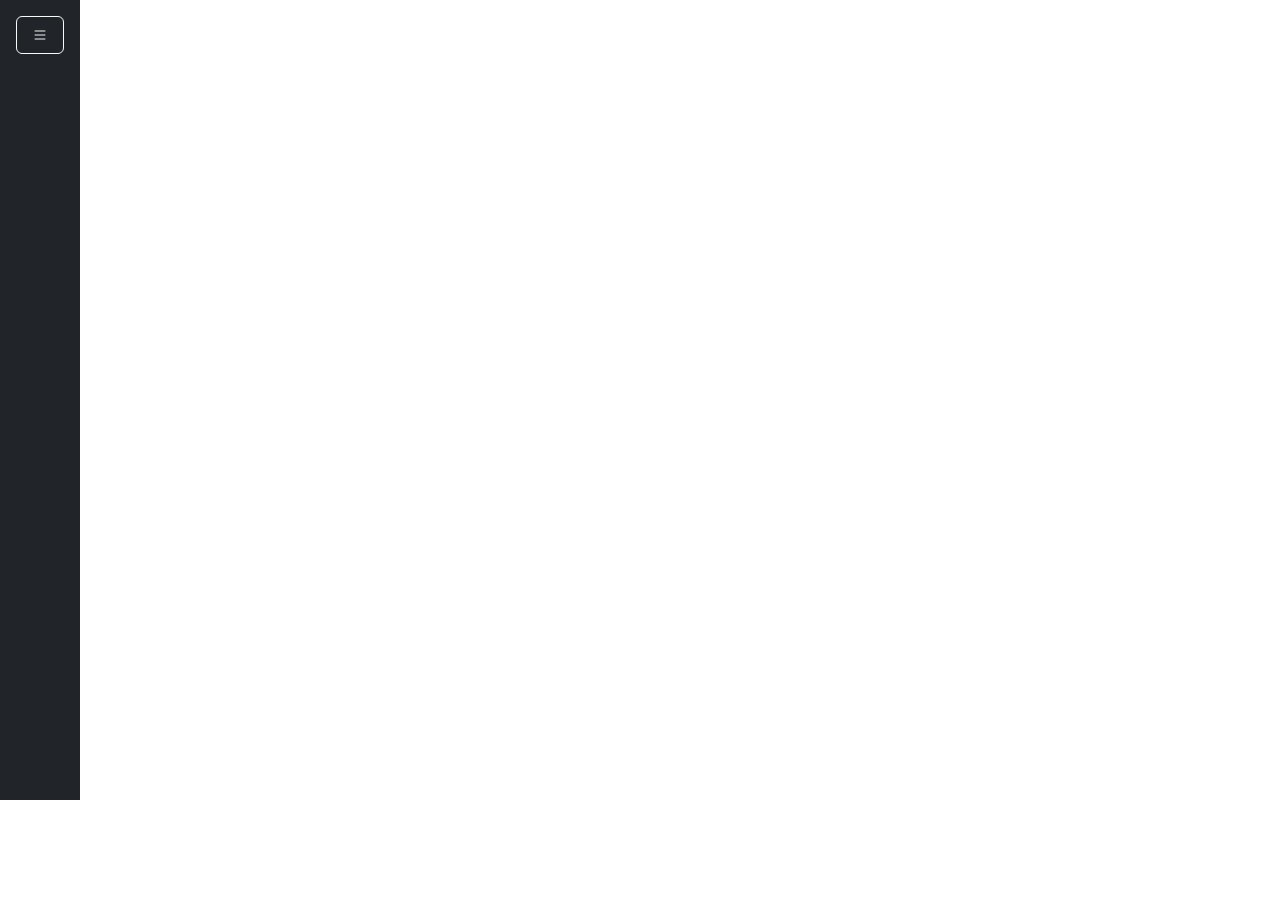
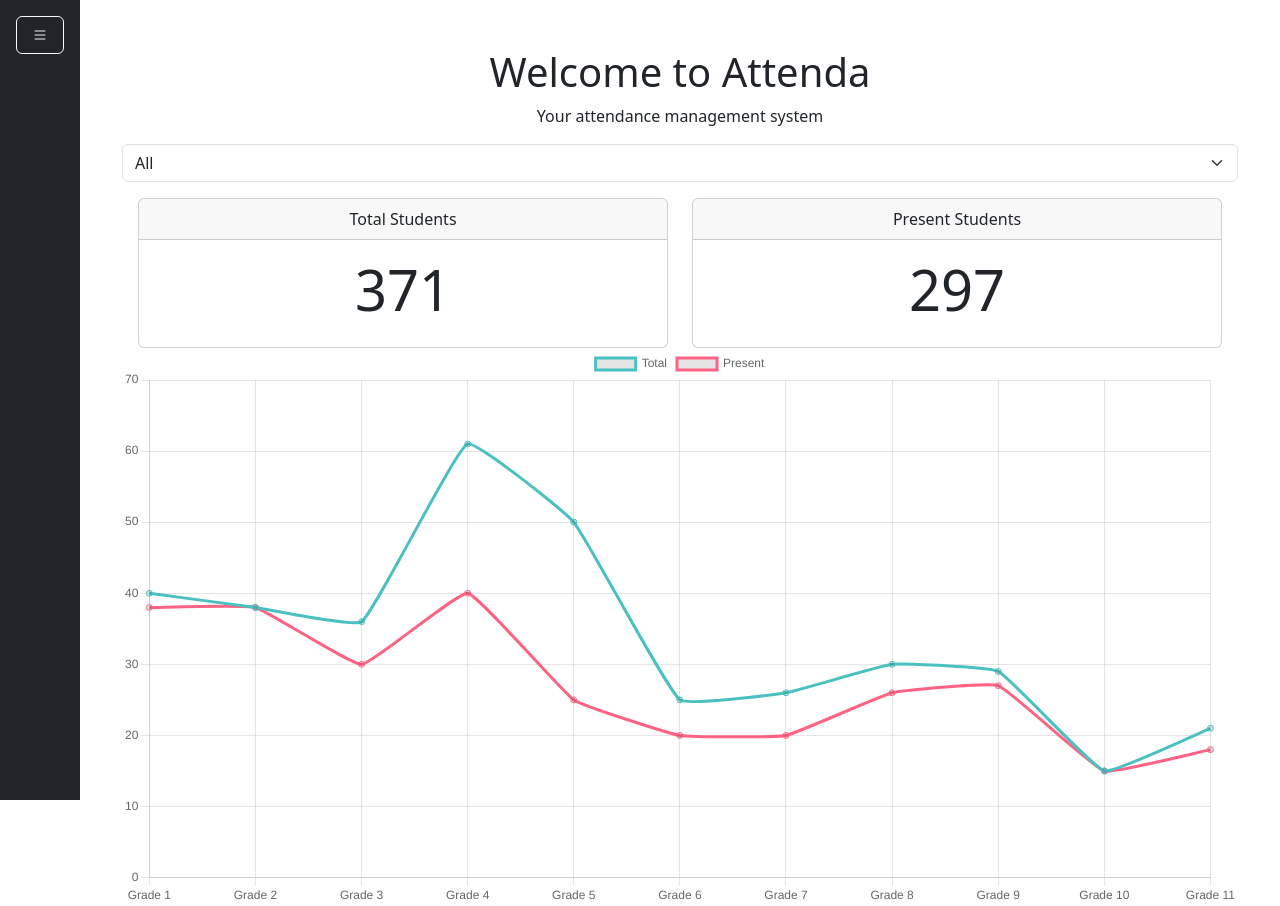
Before and after one commit to Ishad-M-I-M/attenda-app, an Angular app: page / in a window 1280 px wide. Before the commit the page ends 800 px from the top, so only its background shows below. Built offline with nearby package versions, Linux system fonts and the light colour scheme.

Commit message:
Add a chart to display attendance summary in home page

```diff
--- a/package.json
+++ b/package.json
@@ -22,6 +22,7 @@
     "@tauri-apps/plugin-opener": "^2",
     "bootstrap": "5.3.6",
     "bootstrap-icons": "^1.13.1",
+    "chart.js": "^4.5.0",
     "rxjs": "~7.8.0",
     "tslib": "^2.3.0",
     "zone.js": "~0.14.2"
--- a/src/app/home/home.component.html
+++ b/src/app/home/home.component.html
@@ -1,6 +1,42 @@
 <div style="display: flex; height: 100vh;">
     <app-navigation></app-navigation>
-    <div class="container">
+    <div class="container mt-5">
+        <div class="row">
+            <div class="col-12">
+                <h1 class="text-center">Welcome to Attenda</h1>
+                <p class="text-center">Your attendance management system</p>
+            </div>
+        </div>
+        <div id="summary-section">
+            <select class="form-select" (change)="onSummarySelectionChange()" [(ngModel)]="summary_selection" >
+                <option value="all" [defaultSelected]="true">All</option>
+                <option value="boys">Boys</option>
+                <option value="girls">Girls</option>
+            </select>
+            <div class="row ps-3 pe-3 mt-3">
+                <div class="col-6">
+                    <div class="card text-center">
+                        <div class="card-header">
+                            Total Students
+                        </div>
+                        <div class="card-body">
+                            <h1 class="display-4">{{total}}</h1>
+                        </div>
+                    </div>
+                </div>
+                <div class="col-6">
+                    <div class="card text-center">
+                        <div class="card-header">
+                            Present Students
+                        </div>
+                        <div class="card-body">
+                            <h1 class="display-4">{{present}}</h1>
+                        </div>
+                    </div>
+                </div>
+            </div>
+            <canvas id="attendance-summary"></canvas>
+        </div>
 
     </div>
 </div>
--- a/src/app/home/home.component.ts
+++ b/src/app/home/home.component.ts
@@ -1,20 +1,93 @@
-import { Component } from '@angular/core';
+import {Component} from '@angular/core';
 import {BlockButtonComponent} from "../.shared/block-button/block-button.component";
 import {Router} from "@angular/router";
 import {NavigationComponent} from "../navigation/navigation.component";
+
+import Chart from 'chart.js/auto';
+import {FormsModule} from "@angular/forms";
 
 @Component({
     selector: 'app-home',
     standalone: true,
     imports: [
         BlockButtonComponent,
-    NavigationComponent
+        NavigationComponent,
+        FormsModule
     ],
     templateUrl: './home.component.html',
     styleUrl: './home.component.css'
 })
 export class HomeComponent {
+    private chartInstance: Chart | null = null;
+    summary_selection = "all"
+    total: string | number = "N/A"
+    present: string | number = "N/A"
+
     constructor(private router: Router) {
+    }
+
+    attendance_summary = {
+        all:
+            {
+                labels: ['Grade 1', 'Grade 2', 'Grade 3', 'Grade 4', 'Grade 5', 'Grade 6', 'Grade 7', 'Grade 8',
+                    'Grade 9', 'Grade 10', 'Grade 11'],
+                datasets: [
+                    {
+                        label: 'Total',
+                        data: [40, 38, 36, 61, 50, 25, 26, 30, 29, 15, 21],
+                        fill: false,
+                        borderColor: 'rgb(75, 192, 192)',
+                        tension: 0.1
+                    },
+                    {
+                        label: 'Present',
+                        data: [38, 38, 30, 40, 25, 20, 20, 26, 27, 15, 18],
+                        fill: false,
+                        borderColor: 'rgb(255, 99, 132)',
+                        tension: 0.1
+                    }
+                ]
+            },
+        girls: {
+            labels: ['Grade 1', 'Grade 2', 'Grade 3', 'Grade 4', 'Grade 5', 'Grade 6', 'Grade 7', 'Grade 8',
+                'Grade 9', 'Grade 10', 'Grade 11'],
+            datasets: [
+                {
+                    label: 'Total',
+                    data: [20, 19, 18, 30, 50, 25, 26, 30, 29, 15, 21],
+                    fill: false,
+                    borderColor: 'rgb(75, 192, 192)',
+                    tension: 0.1
+                },
+                {
+                    label: 'Present',
+                    data: [19, 19, 16, 15, 25, 20, 20, 26, 27, 15, 18],
+                    fill: false,
+                    borderColor: 'rgb(255, 99, 132)',
+                    tension: 0.1
+                }
+            ]
+        },
+        boys: {
+            labels: ['Grade 1', 'Grade 2', 'Grade 3', 'Grade 4', 'Grade 5', 'Grade 6', 'Grade 7', 'Grade 8',
+                'Grade 9', 'Grade 10', 'Grade 11'],
+            datasets: [
+                {
+                    label: 'Total',
+                    data: [20, 19, 18, 30, 50, 25, 26, 30, 29, 15, 21],
+                    fill: false,
+                    borderColor: 'rgb(75, 192, 192)',
+                    tension: 0.1
+                },
+                {
+                    label: 'Present',
+                    data: [10, 19, 16, 15, 25, 20, 20, 26, 27, 15, 18],
+                    fill: false,
+                    borderColor: 'rgb(255, 99, 132)',
+                    tension: 0.1
+                }
+            ]
+        }
     }
 
     navigate(path: string) {
@@ -23,4 +96,45 @@
             console.error('Navigation error:', error);
         });
     }
+
+    ngOnInit() {
+        this.renderChart()
     }
+
+    onSummarySelectionChange() {
+        this.renderChart()
+    }
+
+    renderChart() {
+        let data = this.attendance_summary.all;
+        if (this.summary_selection == "girls") {
+            data = this.attendance_summary.girls
+        } else if (this.summary_selection == "boys") {
+            data = this.attendance_summary.boys
+        }
+
+        this.total = data.datasets[0].data.reduce((a, b) => a + b, 0);
+        this.present = data.datasets[1].data.reduce((a, b) => a + b, 0);
+
+        if (this.chartInstance) {
+            this.chartInstance.destroy();
+        }
+
+        const canvas = document.getElementById('attendance-summary') as HTMLCanvasElement | null;
+        if (canvas) {
+            this.chartInstance = new Chart(canvas, {
+                type: 'line',
+                data: data,
+                options: {
+                    scales: {
+                        y: {
+                            beginAtZero: true
+                        }
+                    }
+                }
+            });
+        } else {
+            console.error('Element with ID "attendance-summary" not found.');
+        }
+    }
+}
```
Also changed, not shown: 1 other file (tests, documents, lock files or other folders). Lines whose indentation alone changed are shown as unchanged.
